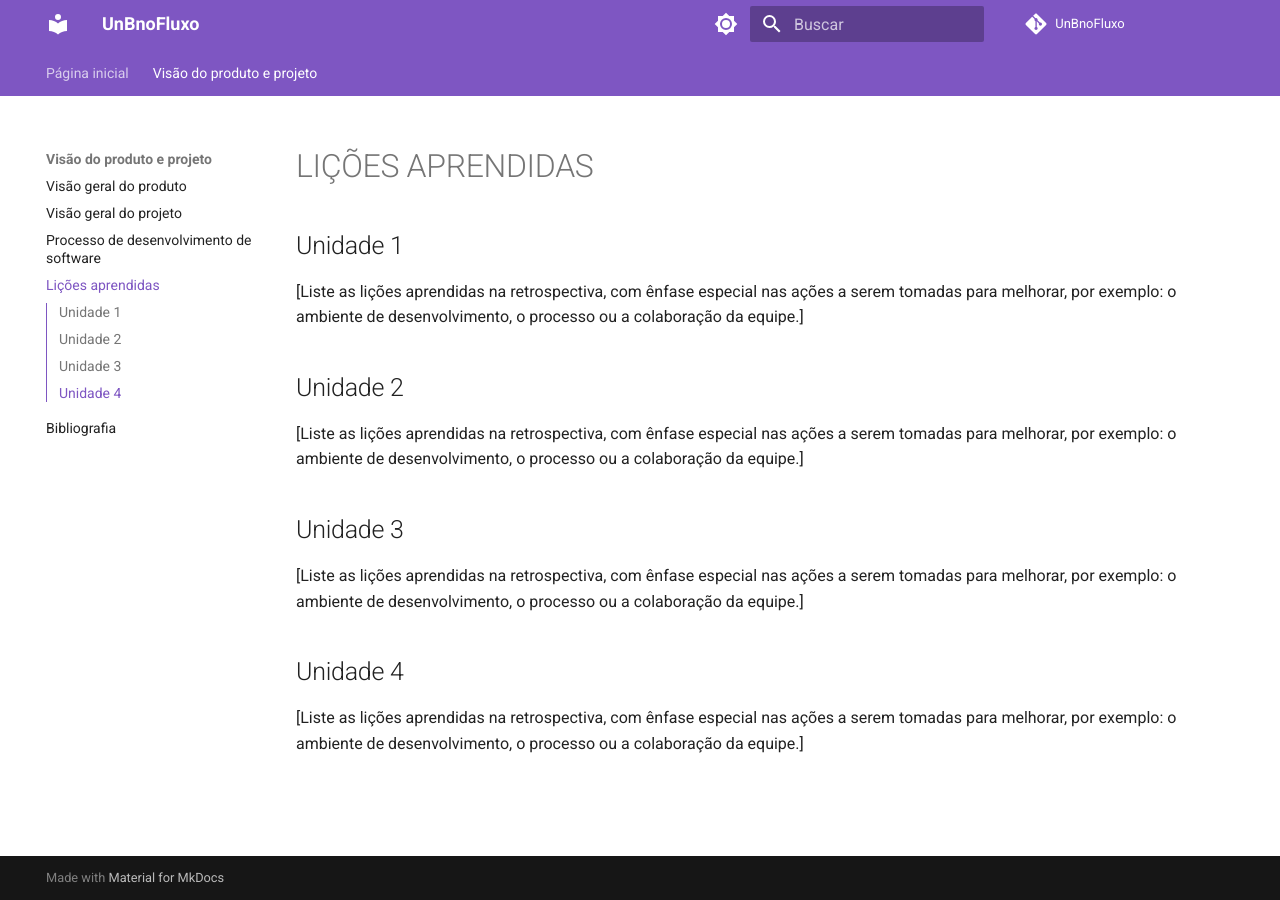
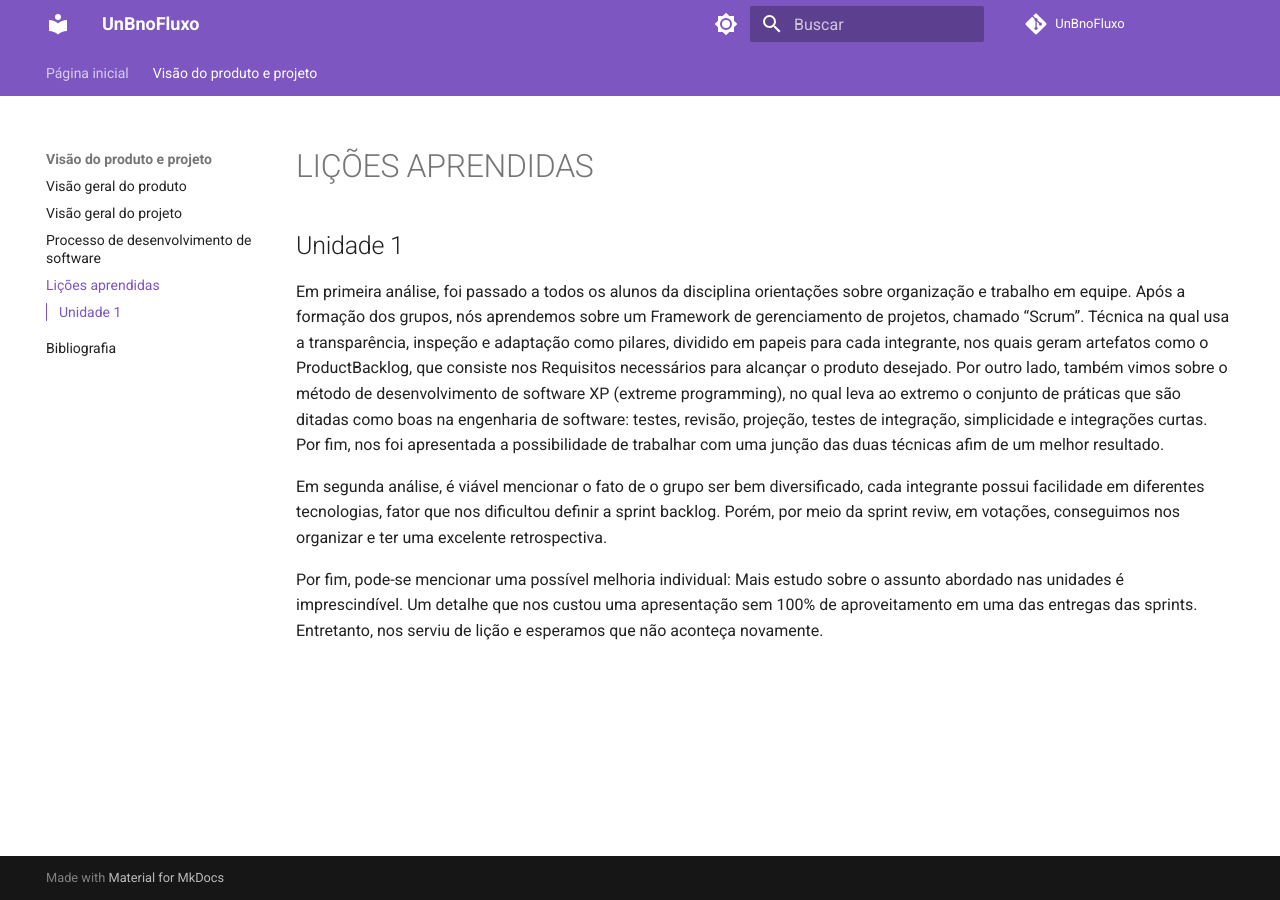
Before and after one commit to mdsreq-fga-unb/2023.1-UnBnoFluxo, an MkDocs documentation site: the page built from docs/VisaoProdutoEProjeto/LicoesAprendidas.md, in a window 1280 px wide. Built offline with MkDocs 1.6.1 and Material for MkDocs 9.7.7, drawn with Linux system fonts in a browser that asks for light colours; comment, search, counter and statistics services are not loaded.

Commit message:
adicionei liçao q

```diff
--- a/docs/VisaoProdutoEProjeto/LicoesAprendidas.md
+++ b/docs/VisaoProdutoEProjeto/LicoesAprendidas.md
@@ -1,9 +1,7 @@
 # LIÇÕES APRENDIDAS
 ## Unidade 1
-[Liste as lições aprendidas na retrospectiva, com ênfase especial nas ações a serem tomadas para melhorar, por exemplo: o ambiente de desenvolvimento, o processo ou a colaboração da equipe.]
-## Unidade 2
-[Liste as lições aprendidas na retrospectiva, com ênfase especial nas ações a serem tomadas para melhorar, por exemplo: o ambiente de desenvolvimento, o processo ou a colaboração da equipe.]
-## Unidade 3
-[Liste as lições aprendidas na retrospectiva, com ênfase especial nas ações a serem tomadas para melhorar, por exemplo: o ambiente de desenvolvimento, o processo ou a colaboração da equipe.]
-## Unidade 4
-[Liste as lições aprendidas na retrospectiva, com ênfase especial nas ações a serem tomadas para melhorar, por exemplo: o ambiente de desenvolvimento, o processo ou a colaboração da equipe.]
+Em primeira análise, foi passado a todos os alunos da disciplina orientações sobre organização e trabalho em equipe. Após a formação dos grupos, nós aprendemos sobre um Framework de gerenciamento de projetos, chamado “Scrum”. Técnica na qual usa a transparência, inspeção e adaptação como pilares, dividido em papeis para cada integrante, nos quais geram artefatos como o ProductBacklog, que consiste nos Requisitos necessários para alcançar o produto desejado. Por outro lado, também vimos sobre o método de desenvolvimento de software XP (extreme programming), no qual leva ao extremo o conjunto de práticas que são ditadas como boas na engenharia de software: testes, revisão, projeção, testes de integração, simplicidade e integrações curtas. Por fim, nos foi apresentada a possibilidade de trabalhar com uma junção das duas técnicas afim de um melhor resultado.
+
+Em segunda análise, é viável mencionar o fato de o grupo ser bem diversificado, cada integrante possui facilidade em diferentes tecnologias, fator que nos dificultou definir a sprint backlog. Porém, por meio da sprint reviw, em votações, conseguimos nos organizar e ter uma excelente retrospectiva.
+
+Por fim, pode-se mencionar uma possível melhoria individual: Mais estudo sobre o assunto abordado nas unidades é imprescindível. Um detalhe que nos custou uma apresentação sem 100% de aproveitamento em uma das entregas das sprints. Entretanto, nos serviu de lição e esperamos que não aconteça novamente.
```
